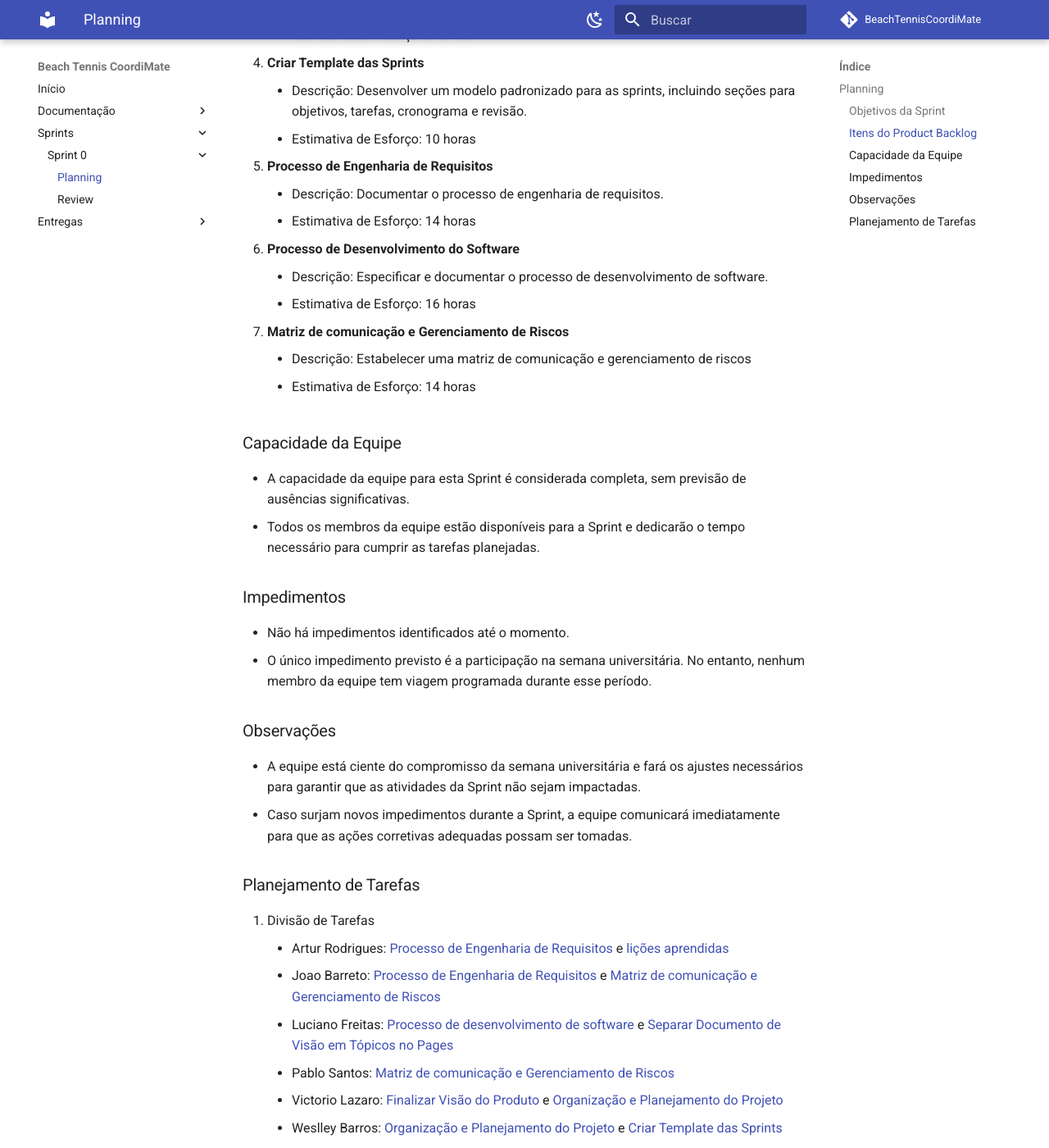
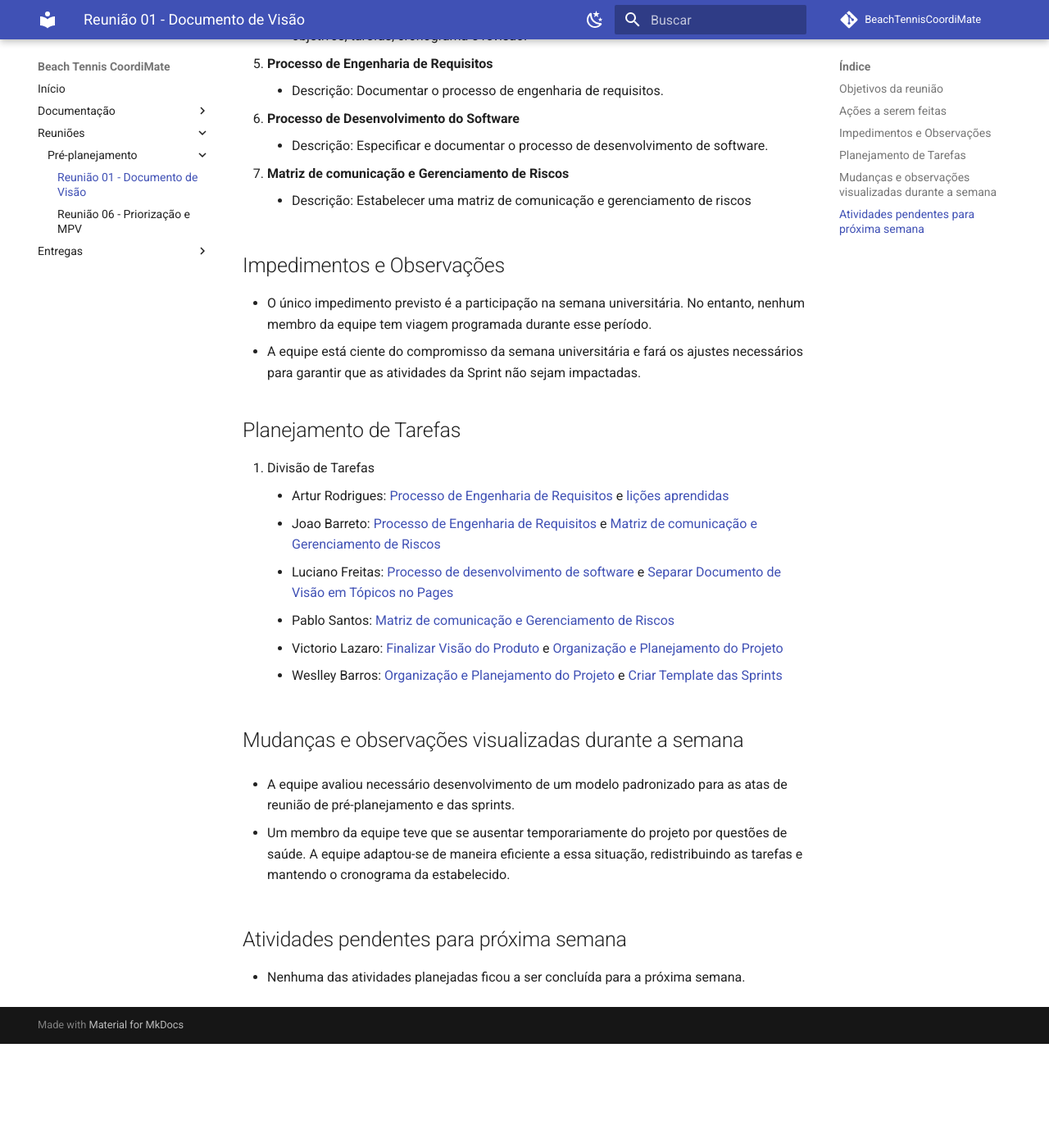
Before and after one commit to mdsreq-fga-unb/2023-2-BeachTennisCoordiMate, an MkDocs documentation site: the page built from docs/sprints/pre-planejamento/1.doc-visao.md, in a window 1280 px wide and 1400 px high, scrolled down 769 px. Shown: the whole window at 82% size. Built offline with MkDocs 1.6.1 and Material for MkDocs 9.7.7, drawn with Linux system fonts in a browser that asks for light colours; nearby versions of some CDN libraries; comment, search, counter and statistics services are not loaded; after the commit the page ends 2042 px from its top, so only the background shows below that; some of the changed text lies outside the part shown.

Commit message:
adiciona atas de reunião

```diff
--- a/docs/sprints/sprint0/planning.md
+++ b/docs/sprints/pre-planejamento/1.doc-visao.md
@@ -1,54 +1,38 @@
-# Sprint 0
+# Reunião 01 - Planejamento documento de visão e produto
 **Período: 16/09/2023 - 27/09/2023**
 
-## Planning
+## Objetivos da reunião
+- Foco central em aprimorar a documentação essencial para o sucesso do projeto. planejar a entrega de quatro artefatos-chave: visão do produto, visão do projeto, processo de desenvolvimento e processo de engenharia de requesitos.
 
-### Objetivos da Sprint
-- Nessa sprint, nosso foco central é aprimorar a documentação essencial para o sucesso do projeto. Estaremos concentrados na entrega de quatro artefatos-chave: visão do produto, visão do projeto, processo de desenvolvimento e processo de engenharia de requesitos.
-### Itens do Product Backlog
+## Ações a serem feitas
 
 1. **Finalizar Visão do Produto**
     - Descrição: Revisar e concluir a definição da visão do produto.
-      - Estimativa de Esforço: 8 horas
 
 2. **Organização e Planejamento do Projeto**
     - Descrição: concluir a organização e planejamento do projeto
-    - Estimativa de Esforço: 12 horas
 
 3. **Separar Documento de Visão em Tópicos no Pages**
     - Descrição: Atualisar o gp-page para estruturar e organizar o documento de visão em tópicos.
-    - Estimativa de Esforço: 6 horas
 
 4. **Criar Template das Sprints**
     - Descrição: Desenvolver um modelo padronizado para as sprints, incluindo seções para objetivos, tarefas, cronograma e revisão.
-    - Estimativa de Esforço: 10 horas
 
 5. **Processo de Engenharia de Requisitos**
     - Descrição: Documentar o processo de engenharia de requisitos.
-    - Estimativa de Esforço: 14 horas
 
 6. **Processo de Desenvolvimento do Software**
     - Descrição: Especificar e documentar o processo de desenvolvimento de software.
-    - Estimativa de Esforço: 16 horas
 
-5. **Matriz de comunicação e Gerenciamento de Riscos**
+7. **Matriz de comunicação e Gerenciamento de Riscos**
     - Descrição: Estabelecer uma matriz de comunicação e gerenciamento de riscos
-    - Estimativa de Esforço: 14 horas
 
-### Capacidade da Equipe
+## Impedimentos e Observações
 
-- A capacidade da equipe para esta Sprint é considerada completa, sem previsão de ausências significativas.
-- Todos os membros da equipe estão disponíveis para a Sprint e dedicarão o tempo necessário para cumprir as tarefas planejadas.
+- O único impedimento previsto é a participação na semana universitária. No entanto, nenhum membro da equipe tem viagem programada durante esse período.
+- A equipe está ciente do compromisso da semana universitária e fará os ajustes necessários para garantir que as atividades da Sprint não sejam impactadas.
 
-### Impedimentos
-- Não há impedimentos identificados até o momento.
-- O único impedimento previsto é a participação na semana universitária. No entanto, nenhum membro da equipe tem viagem programada durante esse período.
-
-### Observações
-- A equipe está ciente do compromisso da semana universitária e fará os ajustes necessários para garantir que as atividades da Sprint não sejam impactadas.
-- Caso surjam novos impedimentos durante a Sprint, a equipe comunicará imediatamente para que as ações corretivas adequadas possam ser tomadas.
-
-### Planejamento de Tarefas
+## Planejamento de Tarefas
 
  1. Divisão de Tarefas
       - Artur Rodrigues: [Processo de Engenharia de Requisitos](https://github.com/mdsreq-fga-unb/2023-2-BeachTennisCoordiMate/issues/5) e [lições aprendidas](https://github.com/mdsreq-fga-unb/2023-2-BeachTennisCoordiMate/issues/6)
@@ -57,3 +41,13 @@
       - Pablo Santos: [Matriz de comunicação e Gerenciamento de Riscos](https://github.com/mdsreq-fga-unb/2023-2-BeachTennisCoordiMate/issues/3)
       - Victorio Lazaro: [Finalizar Visão do Produto](https://github.com/mdsreq-fga-unb/2023-2-BeachTennisCoordiMate/issues/1) e [Organização e Planejamento do Projeto](https://github.com/mdsreq-fga-unb/2023-2-BeachTennisCoordiMate/issues/2)
       - Weslley Barros: [Organização e Planejamento do Projeto](https://github.com/mdsreq-fga-unb/2023-2-BeachTennisCoordiMate/issues/2) e [Criar Template das Sprints](https://github.com/mdsreq-fga-unb/2023-2-BeachTennisCoordiMate/issues/7)
+
+## Mudanças e observações visualizadas durante a semana
+
+* A equipe avaliou necessário desenvolvimento de um modelo padronizado para as atas de reunião de pré-planejamento e das sprints.
+
+* Um membro da equipe teve que se ausentar temporariamente do projeto por questões de saúde. A equipe adaptou-se de maneira eficiente a essa situação, redistribuindo as tarefas e mantendo o cronograma da estabelecido.
+
+## Atividades pendentes para próxima semana
+
+* Nenhuma das atividades planejadas ficou a ser concluída para a próxima semana.
--- a/mkdocs.yml
+++ b/mkdocs.yml
@@ -42,10 +42,10 @@ nav:
       - Lições Aprendidas: doc-visao/5.licoes-aprendidas.md
     - Backlog SAFE: backlog.md
     - MPV: mvp.md
-  - Sprints:
-    - Sprint 0:
-      - Planning: sprints/sprint0/planning.md
-      - Review: sprints/sprint0/review.md
+  - Reuniões:
+    - Pré-planejamento:
+      - Reunião 01 - Documento de Visão: sprints/pre-planejamento/1.doc-visao.md
+      - Reunião 06 - Priorização e MPV: sprints/pre-planejamento/6.priorizacao-mpv.md
 
   - Entregas:
     - Unidade 1: entregas/1.entrega-unidade1.md
```
Also changed, not shown: docs/sprints/pre-planejamento/6.priorizacao-mpv.md (added, +58 -0 lines), docs/sprints/sprint0/review.md (deleted, +0 -44 lines).
